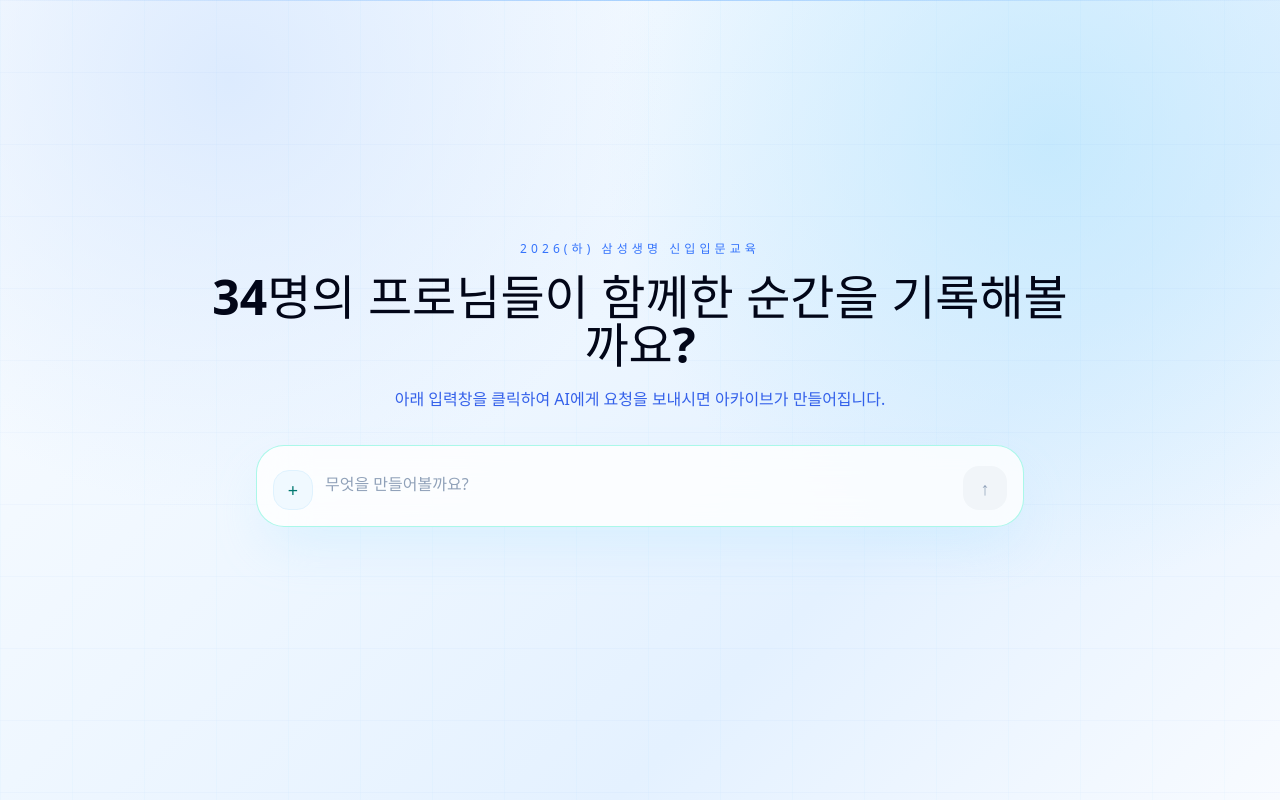
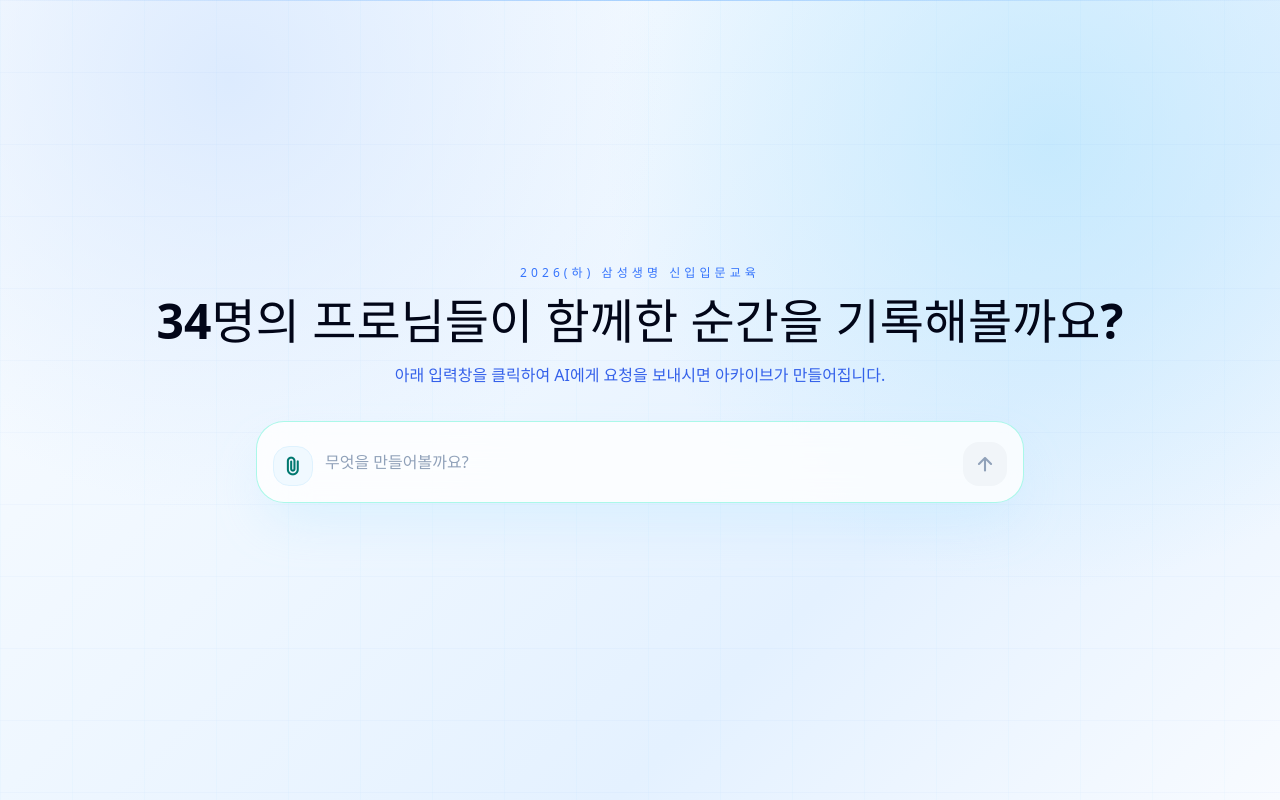
Before and after one commit to chyun7114/SLI_Tree, a Vue app: page / in a window 1280 px wide. Built offline with nearby package versions, Linux system fonts and the light colour scheme.

Commit message:
Improve intro prompt layout and interaction styling

```diff
--- a/index.html
+++ b/index.html
@@ -3,6 +3,9 @@
   <head>
     <meta charset="UTF-8" />
     <link rel="icon" type="image/svg+xml" href="/favicon.svg" />
+    <link rel="preconnect" href="https://fonts.googleapis.com" />
+    <link rel="preconnect" href="https://fonts.gstatic.com" crossorigin />
+    <link href="https://fonts.googleapis.com/css2?family=Material+Symbols+Rounded:opsz,wght,FILL,GRAD@24,400,0,0" rel="stylesheet" />
     <meta name="viewport" content="width=device-width, initial-scale=1.0" />
     <title>vite-project</title>
   </head>
--- a/src/components/growth/GrowthScene.vue
+++ b/src/components/growth/GrowthScene.vue
@@ -1,6 +1,5 @@
 <script setup lang="ts">
 import AmbientDroplets from './AmbientDroplets.vue'
-import CompletionMessage from './CompletionMessage.vue'
 import GrowingTree from './GrowingTree.vue'
 import MemoryModal from './MemoryModal.vue'
 import ValueSphere from './ValueSphere.vue'
@@ -41,7 +40,6 @@
 
     <GrowingTree :stage="treeStage" :growth-key="growthKey" />
     <WaterBurst :origin="burstOrigin" :absorb-key="absorbKey" />
-    <CompletionMessage v-if="isComplete" />
 
     <Transition name="memory-modal">
       <MemoryModal v-if="isModalOpen && activeMemory" :memory="activeMemory" @close="closeMemory" />
--- a/src/components/growth/ValueSphere.vue
+++ b/src/components/growth/ValueSphere.vue
@@ -45,7 +45,6 @@
   >
     <span class="value-sphere__surface"></span>
     <span class="value-sphere__label">{{ value.title }}</span>
-    <span v-if="state === 'completed'" class="value-sphere__echo">{{ value.title }}</span>
   </button>
 </template>
 
@@ -175,16 +174,6 @@
   opacity: 0;
 }
 
-.value-sphere__echo {
-  position: absolute;
-  inset: 0;
-  display: grid;
-  place-items: center;
-  color: rgba(209, 233, 226, 0.55);
-  font-size: clamp(0.82rem, 1.1vw, 1rem);
-  font-weight: 400;
-}
-
 @keyframes sphere-breathe {
   0%,
   100% {
--- a/src/components/intro/CodingStatus.vue
+++ b/src/components/intro/CodingStatus.vue
@@ -9,7 +9,7 @@
 </script>
 
 <template>
-  <aside class="flex flex-col gap-3 rounded-2xl border border-white/70 bg-white/65 p-4 text-sm text-slate-700 shadow-xl shadow-sky-200/30 backdrop-blur-xl md:min-w-64">
+  <aside class="flex w-full flex-col gap-3 rounded-2xl border border-white/70 bg-white/65 p-4 text-sm text-slate-700 shadow-xl shadow-sky-200/30 backdrop-blur-xl">
     <Transition name="status-slide" mode="out-in">
       <div :key="message" class="flex items-center gap-3">
         <span
--- a/src/components/intro/CodingTerminal.vue
+++ b/src/components/intro/CodingTerminal.vue
@@ -31,7 +31,7 @@
 </script>
 
 <template>
-  <section class="mx-auto grid w-full max-w-5xl gap-4 md:grid-cols-[1fr_auto] md:items-start">
+  <section class="mx-auto flex w-full max-w-5xl flex-col gap-4">
     <div class="overflow-hidden rounded-2xl border border-slate-800/90 bg-[#101827] shadow-2xl shadow-sky-300/30">
       <div class="flex items-center justify-between border-b border-white/10 bg-[#172033] px-4 py-3">
         <div class="flex min-w-0 items-center gap-2">
--- a/src/components/intro/CompletionCTA.vue
+++ b/src/components/intro/CompletionCTA.vue
@@ -11,9 +11,9 @@
 </script>
 
 <template>
-  <section class="mx-auto max-w-2xl text-center">
+  <section class="mx-auto w-full max-w-5xl text-center">
     <p class="text-sm uppercase tracking-[0.28em] text-teal-600">Build completed</p>
-    <h2 class="mt-4 text-3xl font-semibold tracking-normal text-slate-950 md:text-5xl">
+    <h2 class="mt-4 whitespace-nowrap text-[2rem] font-semibold tracking-normal text-slate-950 sm:text-4xl md:text-5xl">
       34명의 이야기를 모두 담았습니다.
     </h2>
     <p class="mt-4 text-base leading-7 text-slate-600 md:text-lg">
--- a/src/components/intro/IntroHeader.vue
+++ b/src/components/intro/IntroHeader.vue
@@ -1,7 +1,7 @@
 <template>
-  <div class="mb-8">
+  <div class="mx-auto mb-8 w-full max-w-6xl">
     <p class="mb-4 text-xs uppercase tracking-[0.34em] text-blue-600/85">2026(하) 삼성생명 신입입문교육</p>
-    <h1 class="text-3xl font-semibold tracking-normal text-slate-950 md:text-5xl">
+    <h1 class="whitespace-nowrap text-[1.56rem] font-semibold tracking-normal text-slate-950 sm:text-3xl md:text-[2rem] lg:text-[2.75rem] xl:text-5xl">
       34명의 프로님들이 함께한 순간을 기록해볼까요?
     </h1>
     <p class="mx-auto mt-4 max-w-xl text-base leading-7 text-blue-700/85">
--- a/src/components/intro/PromptInput.vue
+++ b/src/components/intro/PromptInput.vue
@@ -9,7 +9,7 @@
 
 const props = defineProps<Props>()
 const promptArea = ref<HTMLTextAreaElement | null>(null)
-const promptRows = computed(() => Math.min(6, Math.max(1, props.modelValue.split('\n').length)))
+const promptRows = computed(() => Math.max(1, props.modelValue.split('\n').length))
 
 const emit = defineEmits<{
   startTyping: []
@@ -35,13 +35,18 @@
   }
 }
 
+function fitPromptHeight() {
+  if (!promptArea.value) return
+
+  promptArea.value.style.height = 'auto'
+  promptArea.value.style.height = `${promptArea.value.scrollHeight}px`
+}
+
 watch(
   () => props.modelValue,
   async () => {
     await nextTick()
-    if (promptArea.value) {
-      promptArea.value.scrollTop = promptArea.value.scrollHeight
-    }
+    fitPromptHeight()
   },
 )
 </script>
@@ -57,12 +62,12 @@
       class="group flex min-h-18 items-end gap-3 rounded-[28px] border border-teal-200/80 bg-white/80 p-3 shadow-2xl shadow-sky-200/40 backdrop-blur-xl transition duration-500 focus-within:border-teal-300 focus-within:bg-white/95 md:min-h-20 md:p-4"
     >
       <button
-        class="grid size-10 shrink-0 place-items-center rounded-2xl border border-sky-100 bg-sky-50 text-lg text-teal-700"
+        class="flex size-10 shrink-0 items-center justify-center rounded-2xl border border-sky-100 bg-sky-50 text-teal-700"
         type="button"
         aria-label="요청 추가"
         tabindex="-1"
       >
-        +
+        <span class="material-symbols-rounded prompt-symbol" aria-hidden="true">attach_file</span>
       </button>
 
       <div class="relative min-h-11 flex-1 py-2 text-left">
@@ -70,7 +75,7 @@
           id="intro-prompt"
           ref="promptArea"
           :value="modelValue"
-          class="prompt-scroll block max-h-38 min-h-8 w-full resize-none bg-transparent text-[15px] leading-7 text-slate-800 outline-none placeholder:text-slate-400 md:text-base"
+          class="block min-h-8 w-full resize-none overflow-hidden bg-transparent text-base font-semibold leading-8 text-slate-900 outline-none placeholder:font-medium placeholder:text-slate-400"
           :class="stage === 'idle' ? 'cursor-pointer' : 'cursor-default'"
           placeholder="무엇을 만들어볼까요?"
           :rows="promptRows"
@@ -87,7 +92,7 @@
       </div>
 
       <button
-        class="grid size-11 shrink-0 place-items-center rounded-2xl text-lg transition duration-300"
+        class="flex size-11 shrink-0 items-center justify-center rounded-2xl transition duration-300"
         :class="
           stage === 'ready'
             ? 'bg-teal-500 text-white shadow-lg shadow-teal-200/70 hover:scale-[1.03] hover:bg-teal-600 focus-visible:outline-2 focus-visible:outline-offset-2 focus-visible:outline-teal-400'
@@ -97,28 +102,21 @@
         :disabled="stage !== 'ready'"
         aria-label="요청 보내기"
       >
-        ↑
+        <span class="material-symbols-rounded prompt-symbol" aria-hidden="true">arrow_upward</span>
       </button>
     </div>
   </form>
 </template>
 
 <style scoped>
-.prompt-scroll {
-  scrollbar-width: thin;
-  scrollbar-color: rgba(20, 184, 166, 0.28) transparent;
-}
-
-.prompt-scroll::-webkit-scrollbar {
-  width: 5px;
-}
-
-.prompt-scroll::-webkit-scrollbar-track {
-  background: transparent;
-}
-
-.prompt-scroll::-webkit-scrollbar-thumb {
-  background: rgba(20, 184, 166, 0.24);
-  border-radius: 999px;
+.prompt-symbol {
+  display: block;
+  font-size: 22px;
+  font-variation-settings:
+    'FILL' 0,
+    'wght' 500,
+    'GRAD' 0,
+    'opsz' 24;
+  line-height: 1;
 }
 </style>
--- a/src/pages/IntroPage.vue
+++ b/src/pages/IntroPage.vue
@@ -22,6 +22,7 @@
 const timers: number[] = []
 
 const isPromptCompact = computed(() => stage.value === 'coding' || stage.value === 'completed' || stage.value === 'transition')
+const isPromptVisible = computed(() => stage.value === 'idle' || stage.value === 'typing' || stage.value === 'ready')
 const isTerminalVisible = computed(() => stage.value === 'coding' || stage.value === 'completed' || stage.value === 'transition')
 const isCompleted = computed(() => stage.value === 'completed' || stage.value === 'transition')
 
@@ -116,10 +117,12 @@
 
     <div
       class="relative z-10 flex min-h-svh flex-col px-5 py-8 transition duration-700 md:px-8"
-      :class="isPromptCompact ? 'justify-start gap-6' : 'justify-center gap-10'"
+      :class="isPromptCompact ? 'justify-center gap-6' : 'justify-center gap-10'"
     >
+      <Transition name="prompt-collapse">
         <section
-        class="mx-auto w-full max-w-4xl text-center transition-all duration-700 ease-out"
+          v-if="isPromptVisible"
+          class="mx-auto w-full max-w-6xl text-center transition-all duration-700 ease-out"
           :class="isPromptCompact ? 'pt-2 md:pt-5' : '-translate-y-4'"
         >
           <Transition name="fade-soft">
@@ -128,6 +131,7 @@
 
           <PromptInput :model-value="typedPrompt" :stage="stage" @start-typing="startPromptTyping" @submit="startCoding" />
         </section>
+      </Transition>
 
       <Transition name="terminal-rise">
         <CodingTerminal
@@ -158,6 +162,8 @@
 .fade-soft-leave-active,
 .completion-fade-enter-active,
 .completion-fade-leave-active,
+.prompt-collapse-enter-active,
+.prompt-collapse-leave-active,
 .terminal-rise-enter-active,
 .terminal-rise-leave-active {
   transition:
@@ -182,4 +188,9 @@
   opacity: 0;
   transform: translateY(16px);
 }
+
+.prompt-collapse-leave-to {
+  opacity: 0;
+  transform: translateY(-28px) scale(0.98);
+}
 </style>
```
Lines whose indentation alone changed are shown as unchanged.
